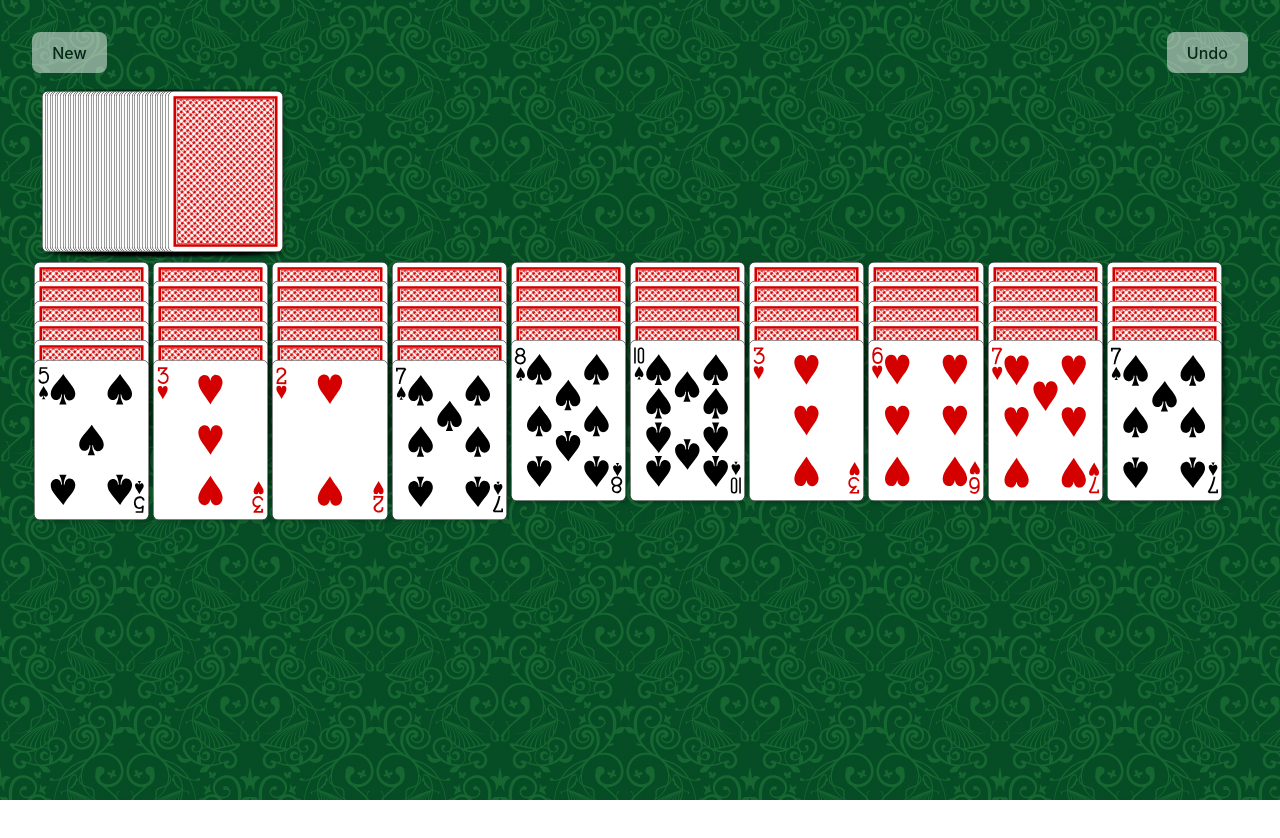
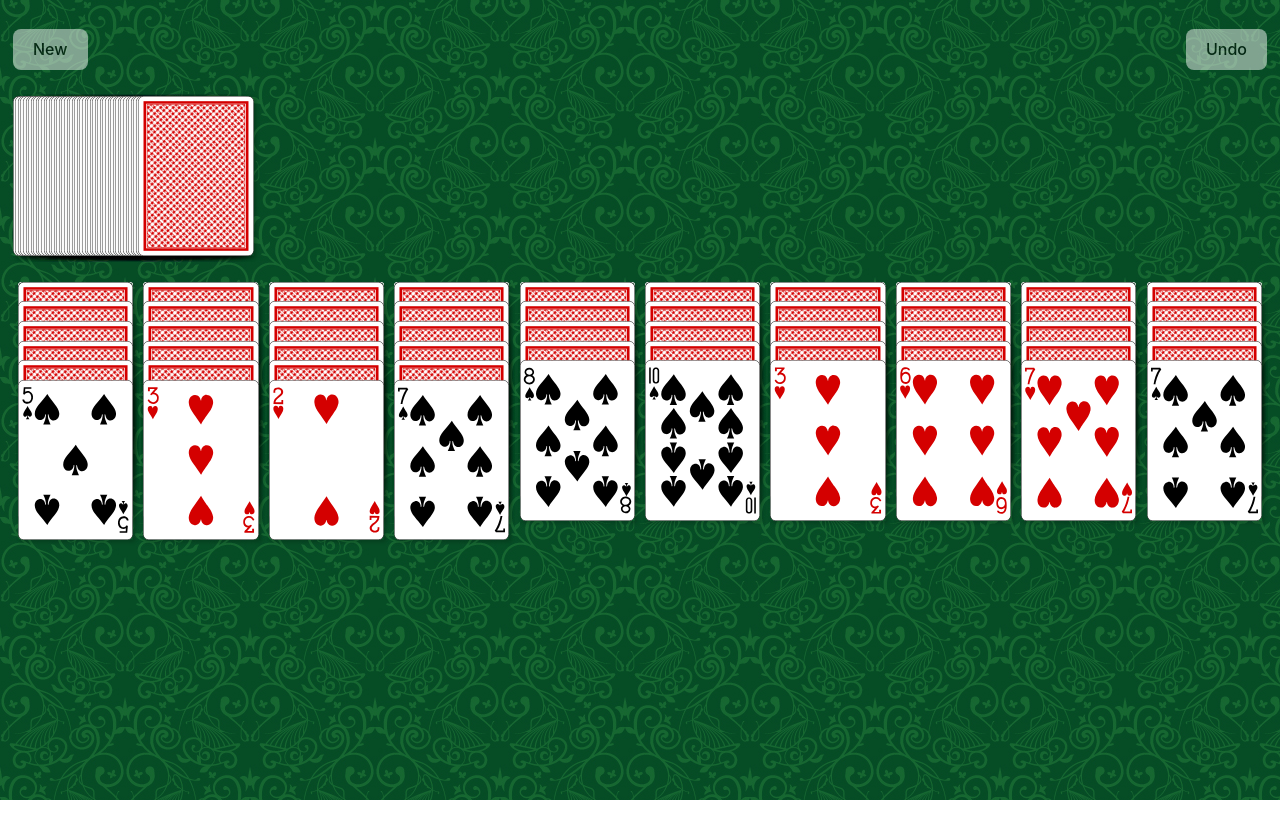
Before and after one commit to kumanofoo/spider, a React (Vite) app: page / in a window 1280 px wide. Shown: the top 838 px of the page. After the commit the page ends 800 px from the top, so only its background shows below. Built offline with nearby package versions, Linux system fonts and the light colour scheme.

Commit message:
Fix: empty card, animation and checking boundary Fix: size and space of contents

```diff
--- a/src/App.css
+++ b/src/App.css
@@ -1,11 +1,13 @@
 #root {
-  background-image: url('/wall.jpg');
-  background-repeat: repeat;
-  width: calc(100vw - 2rem * 2);
-  height: calc(100vh - 2rem * 2);
-  margin: 0 auto;
-  padding: 2rem;
+  width: 100%;
+  height: 100%;
+  margin: 0px auto;
   text-align: center;
+}
+
+#buttons {
+  display: flex;
+  justify-content: space-between;
 }
 
 .card {
@@ -47,7 +49,7 @@
 
 #stock {
   width: 25%;
-    margin: 10px;
+  margin: 2vw 0vw;
   display: flex;
   justify-content: flex-start;
 }
@@ -78,17 +80,22 @@ svg {
 }
 
 .pile {
-    height: 600px;
+  height: calc(98vh - 2*(9vw * 312 / 244));
   display: flex;
   flex-flow: column;
-    margin-left: 2px;
-    margin-right: 2px;
+  margin-left: 0.4vw;
+  margin-right: 0.4vw;
   text-align: start;
 }
 
 .tableau {
     display: flex;
     flex-flow: row;
+}
+
+.table {
+  width: 100%;
+  height: 100%;
 }
 
 .table .message {
--- a/src/MovingPile.tsx
+++ b/src/MovingPile.tsx
@@ -83,8 +83,21 @@ export const newMovingPile = () => {
     const move = (pageX: number, pageY: number) => {
         if (!movingPile) return;
         if (movingPile?.innerHTML == '') return;
-        movingPile.style.left = (pageX - diff.x) + "px";
-        movingPile.style.top = (pageY - diff.y) + "px";
+
+        let left = pageX - diff.x;
+        let top = pageY - diff.y
+
+        // check boundary
+        const parent = movingPile?.offsetParent?.getBoundingClientRect();
+        if (!parent) return;
+        left = Math.max(left, 0);
+        left = Math.min(left, parent.width - movingPile.offsetWidth);
+        top = Math.max(top, 0);
+        top = Math.min(top, parent.height - movingPile.offsetHeight);
+
+        // move pile
+        movingPile.style.left = left + "px";
+        movingPile.style.top = top + "px";
     }
 
     /**
--- a/src/Tableau.tsx
+++ b/src/Tableau.tsx
@@ -29,9 +29,9 @@ function Tableau ({piles, onMovePile}: TableauProps) {
         if (!isMovable(src)) return;
 
         // hide selected cards
-        const cards = pileCard.parentElement?.children;
+        const cards = pileCard.parentElement?.children;  // cards[0] is no-card
         if (cards == null) return;
-        for (let i = row; i < cards.length; i++) {
+        for (let i = row+1; i < cards.length; i++) {  // row 0 card is in cards[1]
             (cards[i] as HTMLElement).style.visibility = "hidden";
         }
 
@@ -128,6 +128,7 @@ function Tableau ({piles, onMovePile}: TableauProps) {
         }
     }, [piles]);
 
+    let cardMarginTop = 'calc(-9vw * 312 / 224)';
     type CardProps = {
         cardImg: {front: string, back: string},
         col: number,
@@ -136,8 +137,7 @@ function Tableau ({piles, onMovePile}: TableauProps) {
     const Card = (props: CardProps) => {
         let top = {};
         if (props.row == 0) {
-            //top = {marginTop: 'calc(-9vw * 312 / 224)'};
-            top = {marginTop: '0'};
+            top = {marginTop: cardMarginTop};
         }
         return (
             <div className="pile-card" style={top} key={props.row}>
@@ -197,7 +197,7 @@ function Tableau ({piles, onMovePile}: TableauProps) {
                     top: dstTop + "px",
                 },
             ], {
-                duration: 200,
+                duration: 100+10*props.col,
                 delay: 100*props.col,
             });
             anime.addEventListener("finish", () => {
@@ -220,7 +220,7 @@ function Tableau ({piles, onMovePile}: TableauProps) {
         }
         let style: Style = {};
         if (props.row == 0) {
-            style.marginTop = '0';
+            style.marginTop = cardMarginTop;
         }
         if (props.from == 'stock') {
             style.visibility = 'hidden';
@@ -262,20 +262,13 @@ function Tableau ({piles, onMovePile}: TableauProps) {
             }
             return <Card cardImg={card_img} col={col} row={row} />
         });
-        if (cards.length == 0) {
-            cards = [(() => {
-                return (
-                    <div className="no-card" key="empty">
-                        <svg>
-                            <rect
-                                className="emptycard" x="0" y="0"
-                            />
-                        </svg>
-                    </div>);
-            })()];
-        }
         return (
             <div className="pile" key={col} data-pile={col}>
+                <div className="no-card" key="empty">
+                    <svg>
+                        <rect className="emptycard" x="0" y="0"/>
+                    </svg>
+                </div>
                 {cards}
             </div>);
     });
--- a/src/index.css
+++ b/src/index.css
@@ -25,11 +25,16 @@ a:hover {
 }
 
 body {
+  background-image: url('/wall.jpg');
+  background-repeat: repeat;
+
   margin: 0;
   display: flex;
   place-items: center;
   min-width: 320px;
-  min-height: 100vh;
+  min-height: 98vh;
+  padding: 1vh 1vw;
+  background-color: #064D25;
 }
 
 h1 {
@@ -62,11 +67,6 @@ button:focus-visible {
 .button-undo {
   display: inline-block;
 }
-#buttons {
-  display: flex;
-  justify-content: space-between;
-  margin-bottom: 1vh;
-}
 
 @media (prefers-color-scheme: light) {
   :root {
```
Lines whose indentation alone changed are shown as unchanged.
